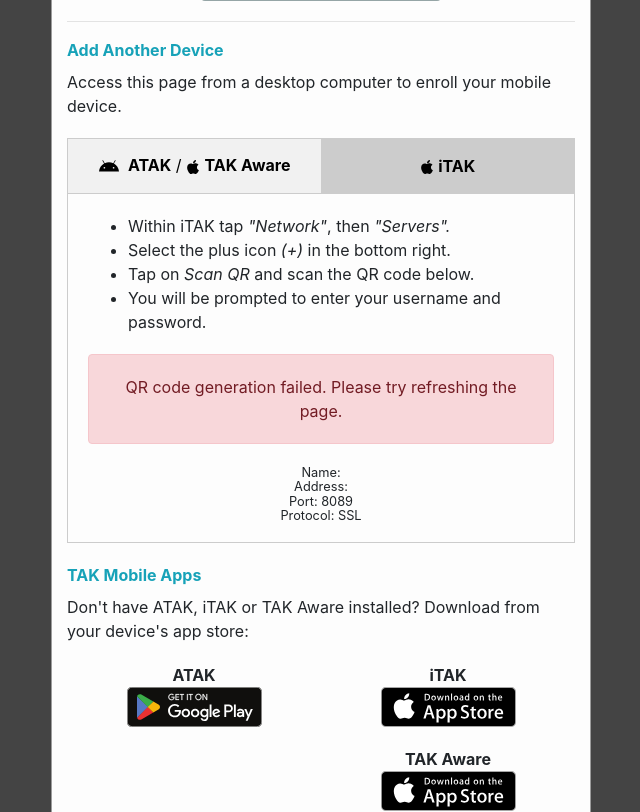
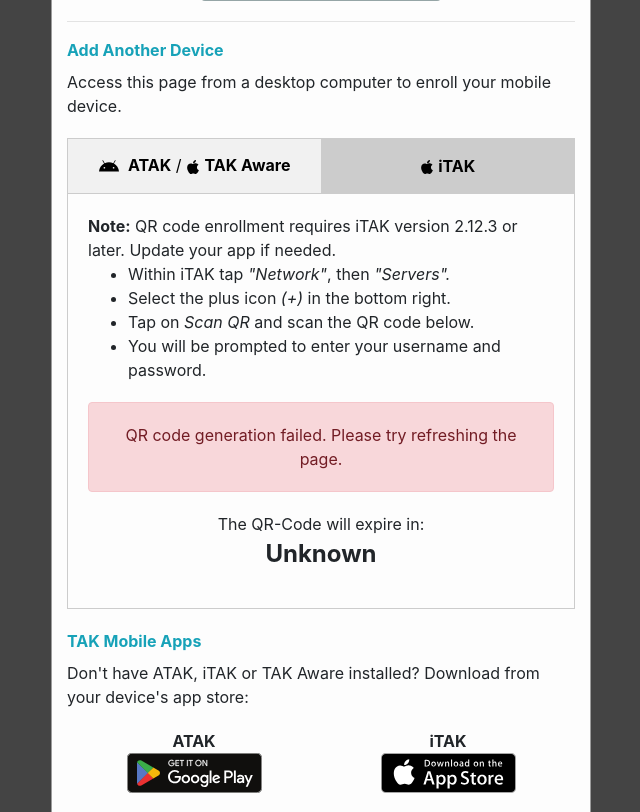
Before and after one commit to TAK-NZ/auth-infra, a Node project: template src/enrollment-lambda/views/content.ejs in a window 1280 px wide, after a click on "iTAK". Shown: the part 730-1542 px from the top of the page, without its empty margins (319-959 px from the left). Run offline with Node 20 templates, Linux system fonts and the light colour scheme; the template is opened without the code that fills it, so the values that code supplies are empty.

Commit message:
feat: update iTAK QR code format and fix enrollment timer issues
- Change iTAK QR code from CSV format to JSON structure for device registration
- Add unique IDs for timer elements to prevent conflicts between tabs
- Fix countdown timer JavaScript to update both ATAK and iTAK timers
- Remove auto-logout script causing 401 errors
- Fix customScripts output in footer to prevent JavaScript syntax errors
- Add version requirement note for iTAK QR code enrollment

```diff
--- a/src/enrollment-lambda/views/content.ejs
+++ b/src/enrollment-lambda/views/content.ejs
@@ -91,17 +91,18 @@
             <% } %>
         </div>
         <div class="timer-container">
-            <p>The QR-Code will expire in:<br><span id="timer" class="timer"></span></p>
+            <p>The QR-Code will expire in:<br><span id="timer-android" class="timer"></span></p>
             <% if (typeof expire_utc !== 'undefined' && expire_utc) { %>
-                <span id="expire-utc" data-time="<%= expire_utc %>" hidden></span>
+                <span id="expire-utc-android" data-time="<%= expire_utc %>" hidden></span>
             <% } else { %>
-                <script>document.getElementById('timer').innerHTML = 'Unknown';</script>
+                <script>document.getElementById('timer-android').innerHTML = 'Unknown';</script>
             <% } %>
         </div>
     </div>
 
     <div id="iphone-tab" class="tab-content">
         <div class="form-group">
+        <b>Note:</b> QR code enrollment requires iTAK version 2.12.3 or later. Update your app if needed.
             <ul>
                 <li>Within iTAK tap <i>"Network"</i>, then <i>"Servers".</i></li>
                 <li>Select the plus icon <i>(+)</i> in the bottom right.</li>
@@ -116,7 +117,14 @@
                 <div class="qr-error">QR code generation failed. Please try refreshing the page.</div>
             <% } %>
         </div>
-        <div style="text-align: center; line-height: 0.9;"><small>Name: <%= safeServer %><br>Address: <%= safeServer %><br>Port: 8089<br>Protocol: SSL</small>
+        <div class="timer-container">
+            <p>The QR-Code will expire in:<br><span id="timer-itak" class="timer"></span></p>
+            <% if (typeof expire_utc !== 'undefined' && expire_utc) { %>
+                <span id="expire-utc-itak" data-time="<%= expire_utc %>" hidden></span>
+            <% } else { %>
+                <script>document.getElementById('timer-itak').innerHTML = 'Unknown';</script>
+            <% } %>
+        </div>
     </div>
 </div>
 </div>
@@ -124,15 +132,5 @@
 
 <%- include('partials/store_badges') %>
 
-<!-- JavaScript moved to scripts.ejs -->
-<script>
-    // Auto-logout after page loads to invalidate session
-    window.addEventListener('load', function() {
-        setTimeout(function() {
-            fetch('/oauth2/idpresponse/logout', { method: 'POST' })
-                .catch(err => console.log('Auto-logout failed, session will expire naturally'));
-        }, 2000); // 2 second delay to allow user to see content
-    });
-</script>
 
 <%- include('partials/footer') %>
--- a/src/enrollment-lambda/views/partials/footer.ejs
+++ b/src/enrollment-lambda/views/partials/footer.ejs
@@ -7,7 +7,7 @@
 </div>
     <% if (typeof customScripts !== 'undefined') { %>
     <script>
-        <%= customScripts %>
+        <%- customScripts %>
     </script>
     <% } %>
     <%- include('scripts') %>
```
Also changed, not shown: src/enrollment-lambda/index.js (+22 -5 lines).
